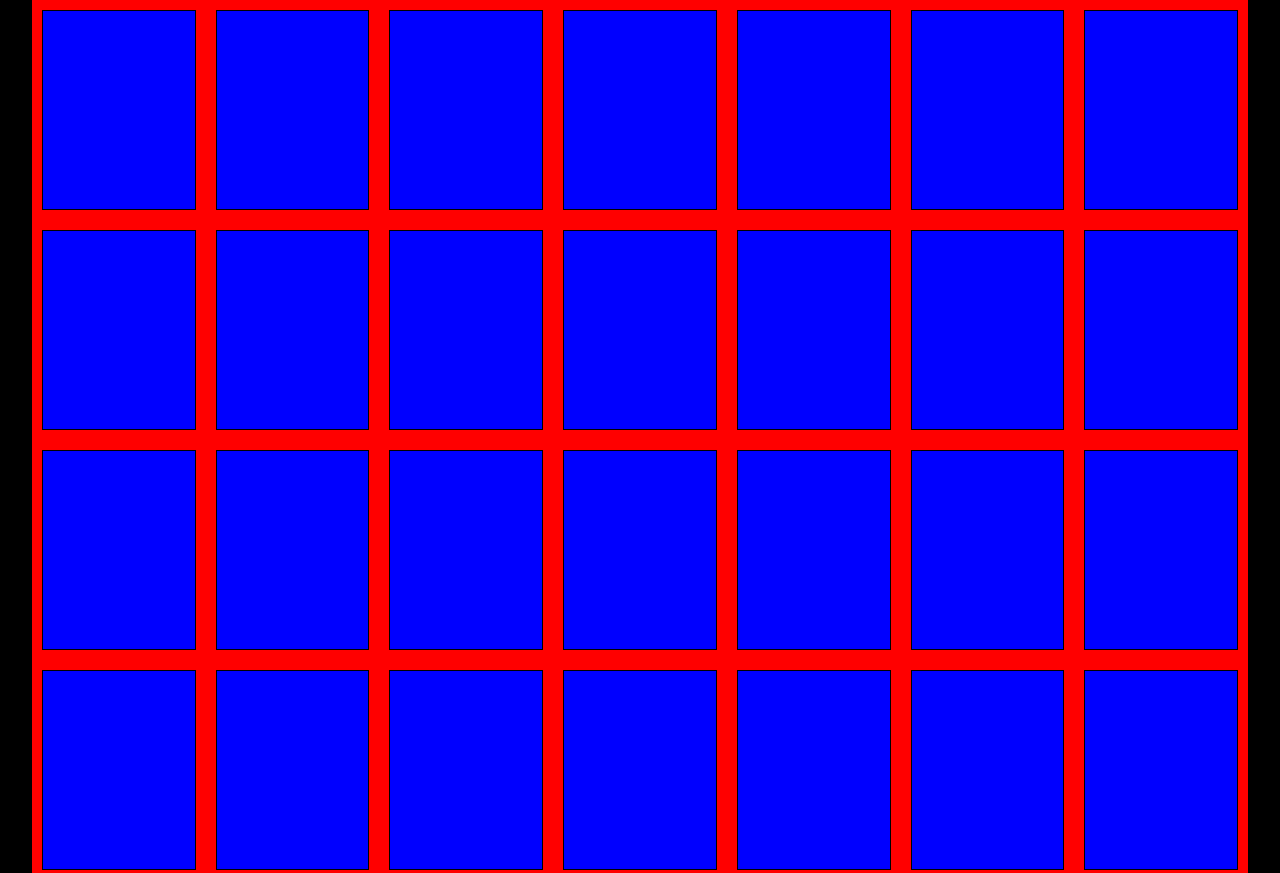
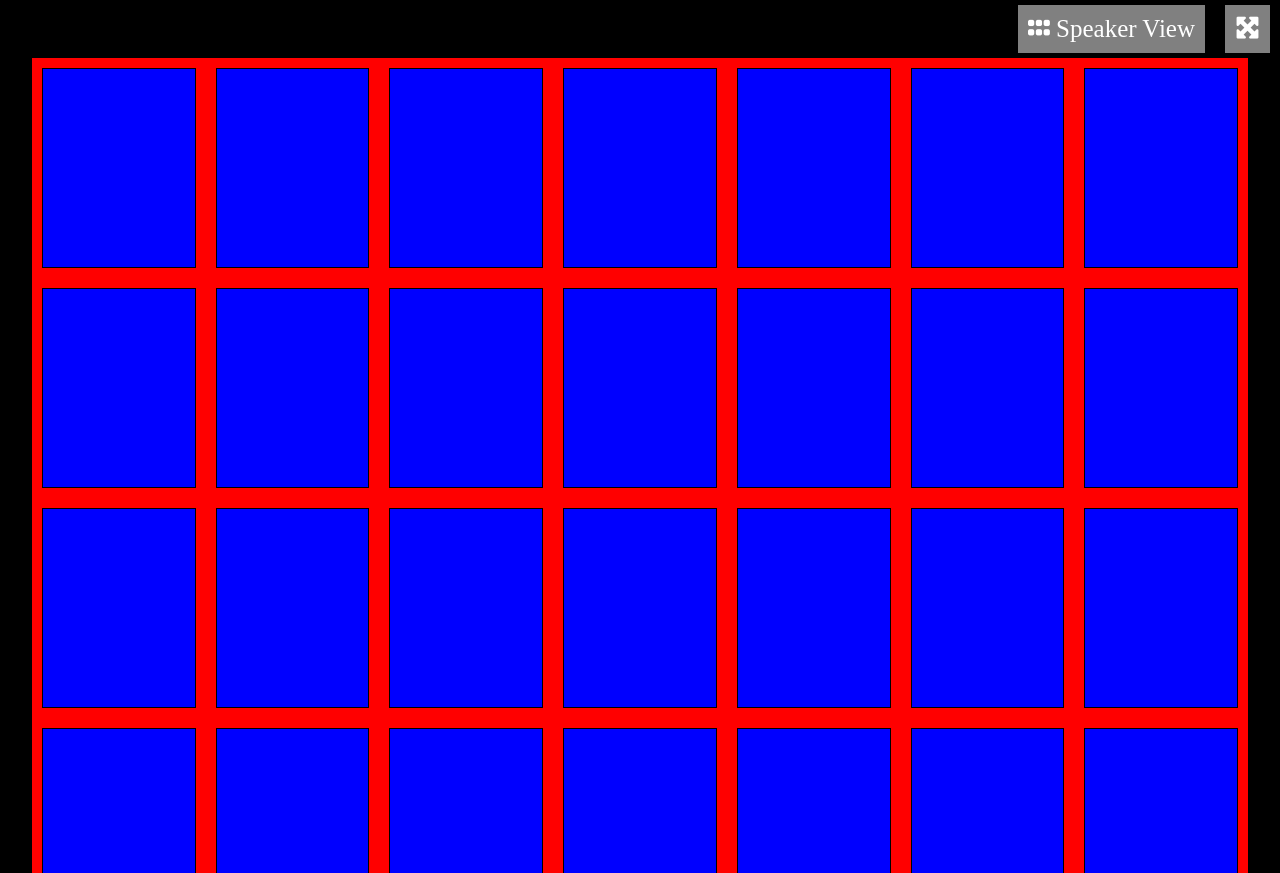
Before and after one commit to SimoneDUrso/html-css-zoom, a plain HTML site: page index.html in a window 1280 px wide. Shown: the top 873 px of the page. Drawn offline with Linux system fonts and the light colour scheme.

Commit message:
[UPD] Created header with two links inside

```diff
--- a/css/style.css
+++ b/css/style.css
@@ -8,6 +8,41 @@ body {
     background-color: black
 }
 
+/* QUI INIZIA L'HEADER */
+
+.container-header {
+    width: 100%;
+}
+
+.row-header {
+    display: flex;
+}
+
+.col-100-header {
+    width: 100%;
+    display: flex;
+    justify-content: flex-end;
+}
+
+.content-header {
+    margin: 30px;
+}
+
+.speaker,
+.zoom {
+    font-size: 25px;
+    background-color: grey;
+    margin: 5px 10px;
+    padding: 10px;
+}
+
+a {
+    text-decoration: none;
+    color: white;
+}
+
+
+/* QUI INIZIA IL MAIN */
 .container-main {
     width: 95%;
     margin: 0 auto;
--- a/index.html
+++ b/index.html
@@ -4,11 +4,34 @@
 <head>
     <meta charset="UTF-8">
     <meta name="viewport" content="width=device-width, initial-scale=1.0">
+    <link rel="stylesheet" href="https://cdnjs.cloudflare.com/ajax/libs/font-awesome/6.5.2/css/all.min.css"
+        integrity="sha512-SnH5WK+bZxgPHs44uWIX+LLJAJ9/2PkPKZ5QiAj6Ta86w+fsb2TkcmfRyVX3pBnMFcV7oQPJkl9QevSCWr3W6A=="
+        crossorigin="anonymous" referrerpolicy="no-referrer" />
     <link rel="stylesheet" href="./css/style.css">
     <title>Document</title>
 </head>
 
 <body>
+
+    <header>
+        <div class="container-header">
+            <div class="row-header">
+                <div class="col-100-header">
+                    <div class="content-header speaker">
+                        <a href=""><i class="fa-solid fa-grip"></i>
+                            Speaker View</a>
+                    </div>
+
+                    <div class="content-header zoom">
+                        <a href=""><i class="fa-solid fa-maximize"></i></a>
+                    </div>
+                </div>
+
+            </div>
+
+        </div>
+    </header>
+
     <main>
         <div class="container-main">
             <div class="row-main">
```
